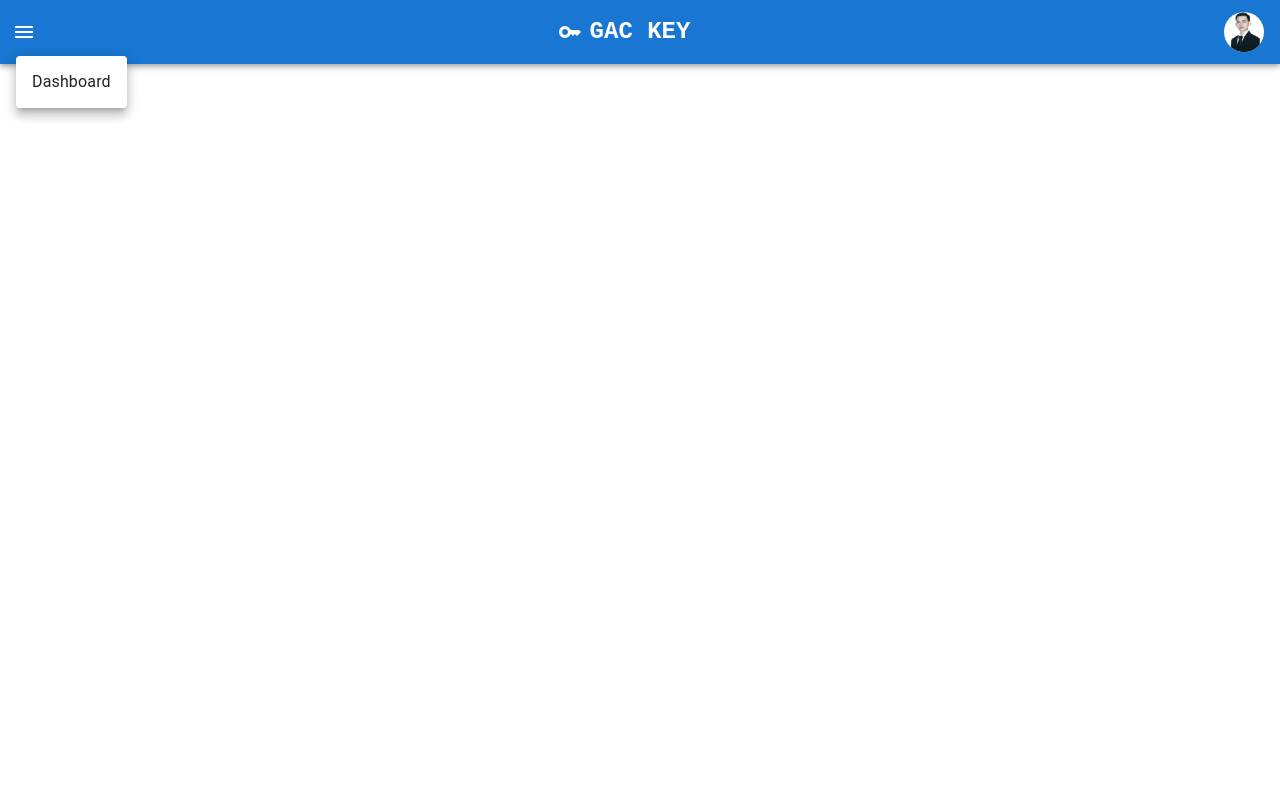
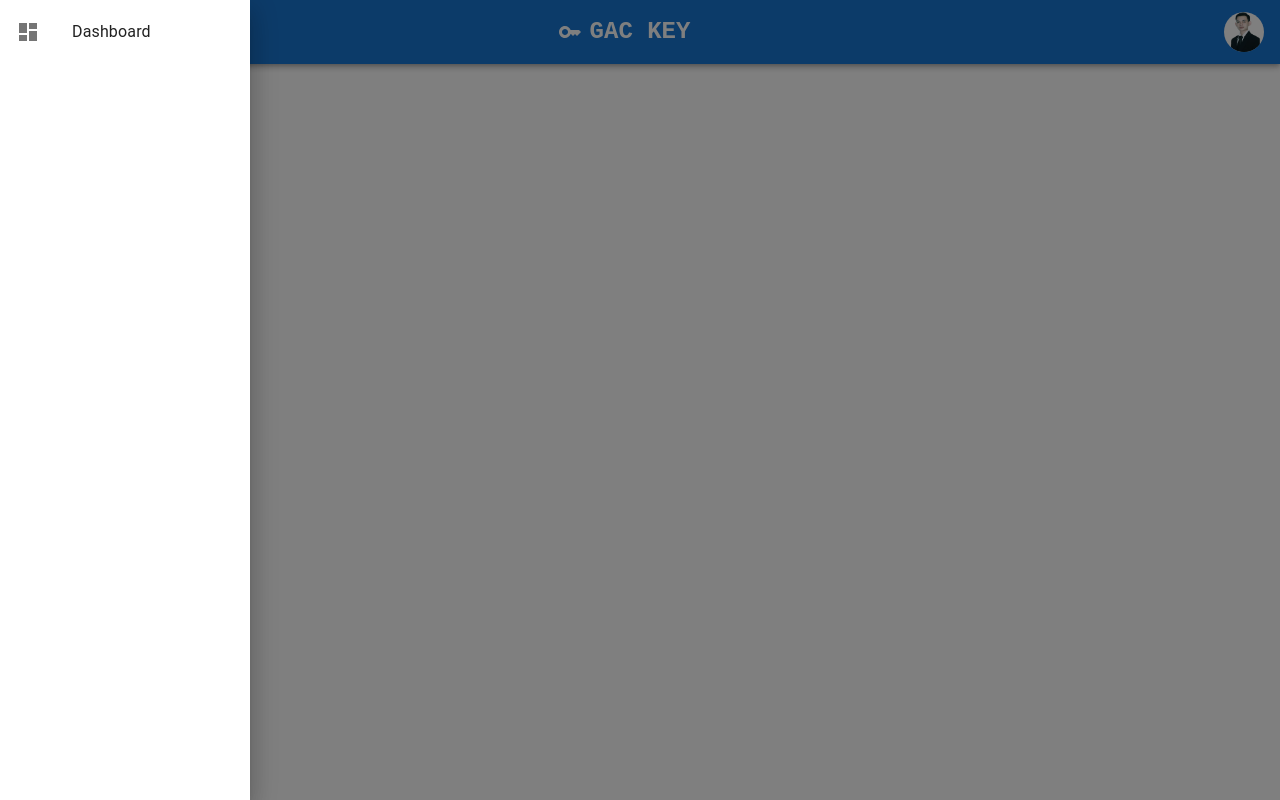
Before and after one commit to bimabca23/gac-key, a React (Create React App) app: page / in a window 1280 px wide. Both pictures are taken after a click on the button 24 px from the left and 32 px from the top of the page. Built offline with nearby package versions, Linux system fonts and the light colour scheme.

Commit message:
Create sidebar component

```diff
--- a/public/index.html
+++ b/public/index.html
@@ -1,16 +1,18 @@
 <!DOCTYPE html>
 <html lang="en">
-
   <head>
-	<meta charset="utf-8">
-	<meta name="viewport" content="width=device-width, initial-scale=1, shrink-to-fit=no">
-	<meta name="theme-color" content="#000000">
+    <meta charset="utf-8" />
+    <meta
+      name="viewport"
+      content="width=device-width, initial-scale=1, shrink-to-fit=no"
+    />
+    <meta name="theme-color" content="#000000" />
     <!--
       manifest.json provides metadata used when your web app is added to the
       homescreen on Android. See https://developers.google.com/web/fundamentals/engage-and-retain/web-app-manifest/
     -->
-	<link rel="manifest" href="%PUBLIC_URL%/manifest.json">
-	<link rel="shortcut icon" href="%PUBLIC_URL%/favicon.ico">
+    <link rel="manifest" href="%PUBLIC_URL%/manifest.json" />
+    <link rel="shortcut icon" href="%PUBLIC_URL%/favicon.ico" />
     <!--
       Notice the use of %PUBLIC_URL% in the tags above.
       It will be replaced with the URL of the `public` folder during the build.
@@ -20,13 +22,11 @@
       work correctly both with client-side routing and a non-root public URL.
       Learn how to configure a non-root public URL by running `npm run build`.
     -->
-	<title>React App</title>
+    <title>GAC KEY</title>
   </head>
 
   <body>
-	<noscript>
-		You need to enable JavaScript to run this app.
-	</noscript>
+    <noscript> You need to enable JavaScript to run this app. </noscript>
     <div id="root"></div>
     <!--
       This HTML file is a template.
@@ -39,5 +39,4 @@
       To create a production bundle, use `npm run build` or `yarn build`.
     -->
   </body>
-
 </html>
--- a/src/Components/Navbar.tsx
+++ b/src/Components/Navbar.tsx
@@ -3,35 +3,20 @@ import MenuIcon from "@mui/icons-material/Menu";
 import AppBar from "@mui/material/AppBar";
 import Avatar from "@mui/material/Avatar";
 import Box from "@mui/material/Box";
-import Container from "@mui/material/Container";
 import IconButton from "@mui/material/IconButton";
 import Menu from "@mui/material/Menu";
 import MenuItem from "@mui/material/MenuItem";
 import Toolbar from "@mui/material/Toolbar";
-import Tooltip from "@mui/material/Tooltip";
 import Typography from "@mui/material/Typography";
-import * as React from "react";
-
-const pages = ["Dashboard"];
-const settings = ["Logout"];
+import { useState } from "react";
+import Sidebar from "./Sidebar";
 
 export default function Navbar() {
-  const [anchorElNav, setAnchorElNav] = React.useState<null | HTMLElement>(
-    null
-  );
-  const [anchorElUser, setAnchorElUser] = React.useState<null | HTMLElement>(
-    null
-  );
+  const [sidebarOpen, setSidebarOpen] = useState<boolean>(false);
+  const [anchorElUser, setAnchorElUser] = useState<null | HTMLElement>(null);
 
-  const handleOpenNavMenu = (event: React.MouseEvent<HTMLElement>) => {
-    setAnchorElNav(event.currentTarget);
-  };
   const handleOpenUserMenu = (event: React.MouseEvent<HTMLElement>) => {
     setAnchorElUser(event.currentTarget);
-  };
-
-  const handleCloseNavMenu = () => {
-    setAnchorElNav(null);
   };
 
   const handleCloseUserMenu = () => {
@@ -45,35 +30,11 @@ export default function Navbar() {
           <Box sx={{ flexGrow: 1, display: "flex" }}>
             <IconButton
               size="large"
-              aria-controls="menu-appbar"
-              aria-haspopup="true"
-              onClick={handleOpenNavMenu}
+              onClick={() => setSidebarOpen(true)}
               color="inherit"
             >
               <MenuIcon />
             </IconButton>
-            <Menu
-              id="menu-appbar"
-              anchorEl={anchorElNav}
-              anchorOrigin={{
-                vertical: "bottom",
-                horizontal: "left",
-              }}
-              keepMounted
-              transformOrigin={{
-                vertical: "top",
-                horizontal: "left",
-              }}
-              open={Boolean(anchorElNav)}
-              onClose={handleCloseNavMenu}
-              sx={{ display: "block" }}
-            >
-              {pages.map((page) => (
-                <MenuItem key={page} onClick={handleCloseNavMenu}>
-                  <Typography sx={{ textAlign: "center" }}>{page}</Typography>
-                </MenuItem>
-              ))}
-            </Menu>
           </Box>
           <KeyIcon sx={{ display: "flex", mr: 1 }} />
           <Typography
@@ -93,11 +54,9 @@ export default function Navbar() {
             GAC KEY
           </Typography>
           <Box sx={{ flexGrow: 0 }}>
-            <Tooltip title="Open settings">
-              <IconButton onClick={handleOpenUserMenu} sx={{ mr: 1 }}>
-                <Avatar alt="Bima Tribuana Putra" src="/static/profile.png" />
-              </IconButton>
-            </Tooltip>
+            <IconButton onClick={handleOpenUserMenu} sx={{ mr: 1 }}>
+              <Avatar alt="Bima Tribuana Putra" src="/static/profile.png" />
+            </IconButton>
             <Menu
               sx={{ mt: "45px" }}
               id="menu-appbar"
@@ -114,16 +73,16 @@ export default function Navbar() {
               open={Boolean(anchorElUser)}
               onClose={handleCloseUserMenu}
             >
-              {settings.map((setting) => (
-                <MenuItem key={setting} onClick={handleCloseUserMenu}>
-                  <Typography sx={{ textAlign: "center" }}>
-                    {setting}
-                  </Typography>
-                </MenuItem>
-              ))}
+              <MenuItem onClick={handleCloseUserMenu}>
+                <Typography sx={{ textAlign: "center" }}>Logout</Typography>
+              </MenuItem>
             </Menu>
           </Box>
         </Toolbar>
+        <Sidebar
+          open={sidebarOpen}
+          setOpen={(open: boolean) => setSidebarOpen(open)}
+        />
       </Box>
     </AppBar>
   );
--- /dev/null
+++ b/src/Components/Sidebar.tsx
@@ -0,0 +1,42 @@
+import DashboardIcon from "@mui/icons-material/Dashboard";
+import Box from "@mui/material/Box";
+import Drawer from "@mui/material/Drawer";
+import List from "@mui/material/List";
+import ListItem from "@mui/material/ListItem";
+import ListItemButton from "@mui/material/ListItemButton";
+import ListItemIcon from "@mui/material/ListItemIcon";
+import ListItemText from "@mui/material/ListItemText";
+
+interface Props {
+  open: boolean;
+  setOpen(open: boolean): void;
+}
+
+export default function Sidebar(props: Props) {
+  const toggleDrawer = (newOpen: boolean) => () => {
+    props.setOpen(newOpen);
+  };
+
+  const DrawerList = (
+    <Box sx={{ width: 250 }} role="presentation" onClick={toggleDrawer(false)}>
+      <List>
+        <ListItem disablePadding>
+          <ListItemButton>
+            <ListItemIcon>
+              <DashboardIcon />
+            </ListItemIcon>
+            <ListItemText primary={"Dashboard"} />
+          </ListItemButton>
+        </ListItem>
+      </List>
+    </Box>
+  );
+
+  return (
+    <div>
+      <Drawer open={props.open} onClose={toggleDrawer(false)}>
+        {DrawerList}
+      </Drawer>
+    </div>
+  );
+}
```
Lines whose indentation alone changed are shown as unchanged.
